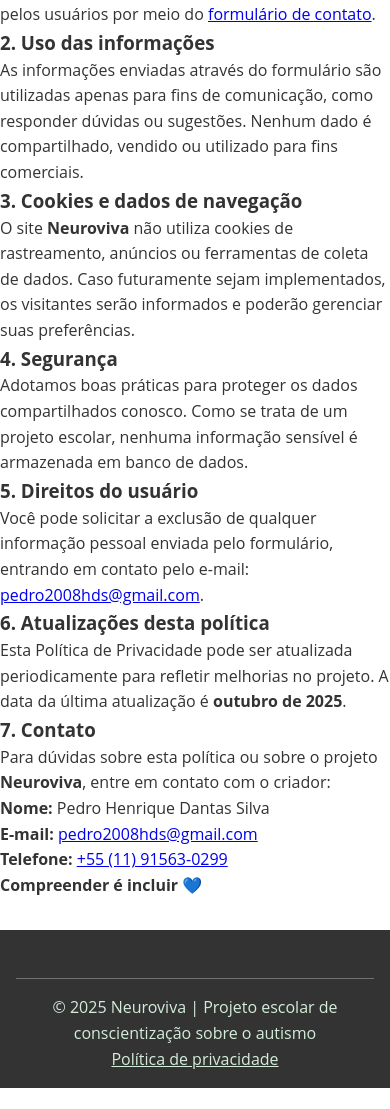
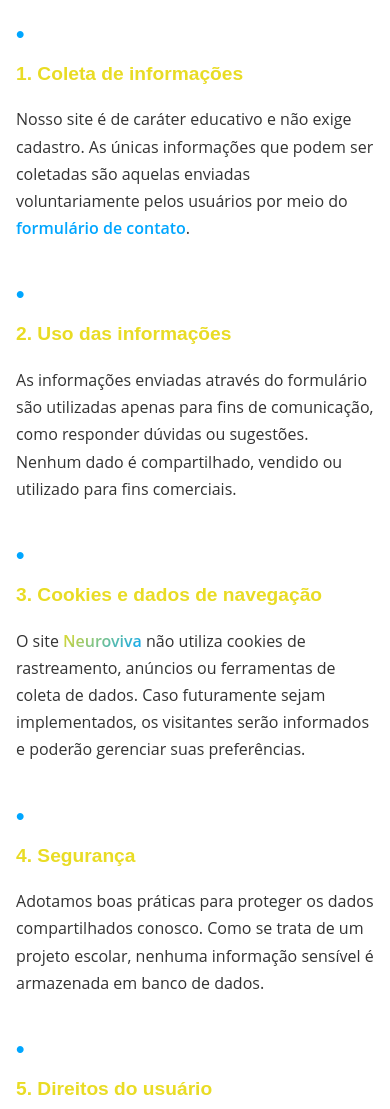
Before and after one commit to phdantass/site-autismo, a plain HTML site: page politica.html in a window 390 px wide. Shown: the part 550-1659 px from the top of the page. Before the commit the page ends 1638 px from the top, so only its background shows below. Drawn offline with Linux system fonts and the light colour scheme.

Commit message:
SITE AUTISMO PRONTO

```diff
--- a/style.css
+++ b/style.css
@@ -2164,6 +2164,226 @@ footer {
   animation: spin 1s linear infinite;
 }
 
+/* ===== ESTILOS PARA PÁGINA POLÍTICA DE PRIVACIDADE ===== */
+
+.politica {
+  background-color: var(--branco);
+  padding: 3rem 2rem;
+  border-radius: 12px;
+  max-width: 900px;
+  margin: 2rem auto;
+  box-shadow: 0 4px 12px rgba(0,0,0,0.1);
+  line-height: 1.7;
+}
+
+.politica h2 {
+  color: var(--laranja);
+  text-align: center;
+  margin-bottom: 2rem;
+  font-size: 2.2rem;
+  border-bottom: 3px solid var(--verde-agua);
+  padding-bottom: 1rem;
+}
+
+.politica h3 {
+  color: var(--verde-agua);
+  margin: 2.5rem 0 1rem 0;
+  font-size: 1.4rem;
+  display: flex;
+  align-items: center;
+  gap: 0.5rem;
+}
+
+.politica h3::before {
+  content: "•";
+  color: var(--laranja);
+  font-size: 1.8rem;
+}
+
+.politica p {
+  margin-bottom: 1.2rem;
+  color: var(--cinza-escuro);
+  font-size: 1.05rem;
+}
+
+.politica strong {
+  color: var(--laranja);
+  font-weight: 600;
+}
+
+.politica a {
+  color: var(--laranja);
+  text-decoration: none;
+  font-weight: 600;
+  transition: color 0.3s ease;
+  border-bottom: 1px solid transparent;
+}
+
+.politica a:hover {
+  color: var(--verde-agua);
+  border-bottom-color: var(--verde-agua);
+}
+
+.politica ul {
+  margin: 1.5rem 0;
+  padding-left: 2rem;
+}
+
+.politica li {
+  margin-bottom: 0.8rem;
+  color: var(--cinza-escuro);
+  position: relative;
+}
+
+.politica li::before {
+  content: "▸";
+  color: var(--verde-agua);
+  font-weight: bold;
+  position: absolute;
+  left: -1rem;
+}
+
+.politica .destaque-final {
+  text-align: center;
+  font-size: 1.3rem;
+  color: var(--laranja);
+  margin-top: 3rem;
+  padding: 1.5rem;
+  background: linear-gradient(135deg, var(--cinza-claro), #f0f8ff);
+  border-radius: 10px;
+  border-left: 4px solid var(--verde-agua);
+}
+
+/* Informações de contato na política */
+.politica ul:last-of-type {
+  background-color: var(--cinza-claro);
+  padding: 1.5rem 2rem;
+  border-radius: 8px;
+  border-left: 4px solid var(--laranja);
+  margin: 2rem 0;
+}
+
+.politica ul:last-of-type li {
+  margin-bottom: 1rem;
+  padding-left: 0.5rem;
+}
+
+.politica ul:last-of-type li::before {
+  display: none;
+}
+
+/* Destaque para informações importantes */
+.politica p strong {
+  background: linear-gradient(135deg, var(--verde-agua), var(--laranja));
+  -webkit-background-clip: text;
+  -webkit-text-fill-color: transparent;
+  background-clip: text;
+}
+
+/* Responsividade para Política */
+@media (max-width: 768px) {
+  .politica {
+    padding: 2rem 1.5rem;
+    margin: 1rem auto;
+  }
+
+  .politica h2 {
+    font-size: 1.8rem;
+    margin-bottom: 1.5rem;
+  }
+
+  .politica h3 {
+    font-size: 1.3rem;
+    margin: 2rem 0 1rem 0;
+  }
+
+  .politica p {
+    font-size: 1rem;
+  }
+
+  .politica ul {
+    padding-left: 1.5rem;
+  }
+
+  .politica ul:last-of-type {
+    padding: 1.2rem 1.5rem;
+  }
+}
+
+@media (max-width: 480px) {
+  .politica {
+    padding: 1.5rem 1rem;
+    margin: 0.5rem auto;
+  }
+
+  .politica h2 {
+    font-size: 1.6rem;
+  }
+
+  .politica h3 {
+    font-size: 1.2rem;
+    flex-direction: column;
+    align-items: flex-start;
+    gap: 0.2rem;
+  }
+
+  .politica h3::before {
+    font-size: 1.5rem;
+  }
+
+  .politica ul {
+    padding-left: 1.2rem;
+  }
+
+  .politica ul:last-of-type {
+    padding: 1rem 1.2rem;
+  }
+}
+
+/* Melhorias de legibilidade */
+.politica {
+  font-family: "Open Sans", Arial, sans-serif;
+}
+
+.politica h2, .politica h3 {
+  font-family: "Poppins", sans-serif;
+}
+
+/* Efeitos de hover para seções */
+.politica h3 {
+  transition: color 0.3s ease;
+}
+
+.politica h3:hover {
+  color: var(--laranja);
+}
+
+/* Destaque para o último parágrafo */
+.politica p:last-of-type {
+  text-align: center;
+  font-size: 1.3rem;
+  color: var(--laranja);
+  margin-top: 3rem;
+  padding: 1.5rem;
+  background: linear-gradient(135deg, var(--cinza-claro), #f0f8ff);
+  border-radius: 10px;
+  border-left: 4px solid var(--verde-agua);
+  font-weight: 600;
+}
+
+/* Melhor espaçamento para listas de contato */
+.politica ul:last-of-type li {
+  background: var(--branco);
+  padding: 0.8rem 1rem;
+  border-radius: 6px;
+  margin-bottom: 0.8rem;
+  box-shadow: 0 2px 4px rgba(0,0,0,0.05);
+}
+
+.politica ul:last-of-type li:last-child {
+  margin-bottom: 0;
+}
+
 @keyframes spin {
   to {
     transform: rotate(360deg);
@@ -2332,6 +2552,8 @@ footer {
       /* ==================== MELHORIAS DE RESPONSIVIDADE ==================== */
 
       /* --- Ajustes gerais para tablets (até 992px) --- */
+  }
+
   @media (max-width: 992px) {
     header {
       flex-direction: column;
```
Also changed, not shown: o-que-e.html (+1 -1 lines). Lines whose indentation alone changed are shown as unchanged.
